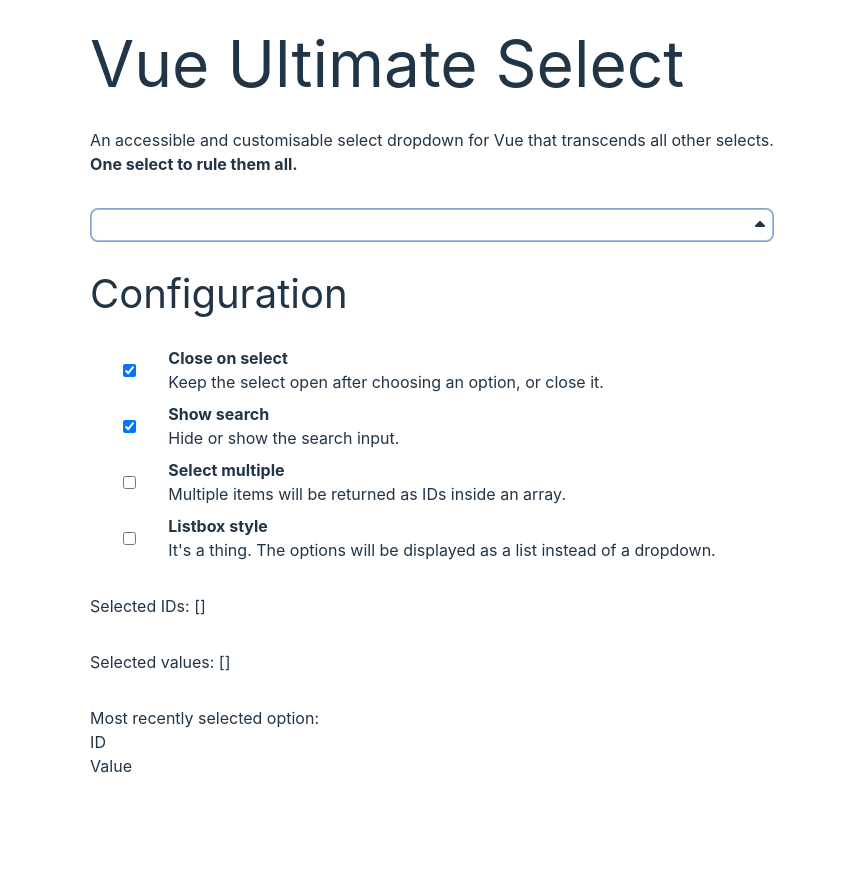
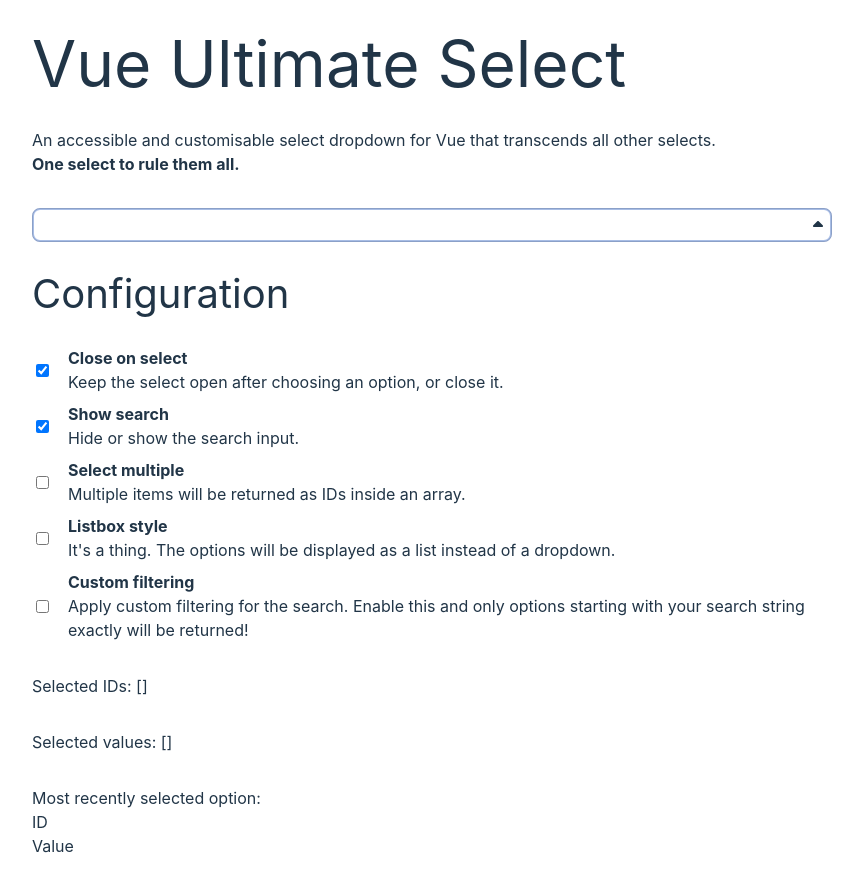
Before and after one commit to edenchazard/v-ultimate-select, a Vue app: page / in a window 1280 px wide. Shown: the whole page, without its empty margins (208-1071 px from the left). Before the commit the page ends 810 px from the top, so only its background shows below. Built offline with nearby package versions, Linux system fonts and the light colour scheme.

Commit message:
improve searching

```diff
--- a/src/App.vue
+++ b/src/App.vue
@@ -16,6 +16,7 @@
       class="tags"
       v-model:ids="ids"
       v-model:values="values"
+      :search-handler="config.customMatcher ? customMatcher : null"
       @selected="(key, value) => (selected = { key, value })"
     />
     <h2>Configuration</h2>
@@ -59,6 +60,18 @@
           dropdown.
         </p>
       </div>
+      <input
+        type="checkbox"
+        v-model="config.customMatcher"
+        id="custom-matcher"
+      />
+      <div>
+        <label for="custom-matcher">Custom filtering</label>
+        <p>
+          Apply custom filtering for the search. Enable this and only options
+          starting with your search string exactly will be returned!
+        </p>
+      </div>
     </div>
 
     <div>Selected IDs: {{ ids }}</div>
@@ -88,11 +101,16 @@ const config = reactive({
   showSearch: true,
   multiple: false,
   listbox: false,
+  customMatcher: false,
 });
 
 const values = ref([]);
 const ids = ref([]);
 const selected = ref({ key: null, value: null });
+
+function customMatcher(search: string, option: OptionValue): boolean {
+  return option.value.toString().startsWith(search);
+}
 </script>
 
 <style scoped>
@@ -111,6 +129,7 @@ const selected = ref({ key: null, value: null });
   grid-template-columns: auto auto;
   align-items: center;
   row-gap: 0.5rem;
+  column-gap: 1rem;
 
   & label {
     font-weight: bold;
--- a/src/components/VUltimateSelect.vue
+++ b/src/components/VUltimateSelect.vue
@@ -125,7 +125,7 @@ import {
 } from "vue";
 import { useFloating, autoUpdate, flip, size } from "@floating-ui/vue";
 import { useFocusTrap } from "@vueuse/integrations/useFocusTrap";
-import { useElementSize, useResizeObserver } from "@vueuse/core";
+import { ArgumentsType, useElementSize, useResizeObserver } from "@vueuse/core";
 import { FontAwesomeIcon } from "@fortawesome/vue-fontawesome";
 
 const props = defineProps({
@@ -272,13 +272,11 @@ const props = defineProps({
   },
 
   /**
-   * TODO
-   *
    * A callback that defines how the combobox will filter options
    * when searching.
    */
   searchHandler: {
-    type: Object as PropType<(option: OptionValue) => boolean>,
+    type: null as unknown as PropType<MatcherCallback | null>,
     default: null,
   },
 });
@@ -428,16 +426,32 @@ const internalOptions = computed(() => {
 const filteredOptionsList = computed(() => {
   // no search applied
   if (search.value === "") {
-    return [...internalOptions.value];
+    return internalOptions.value;
   }
 
+  const defaultSearchMatcher: MatcherCallback = (
+    search: string,
+    value: OptionValue
+  ) =>
+    (value[props.labelField].toString() as string)
+      .toLowerCase()
+      .trim()
+      .indexOf(search.toLowerCase()) !== -1;
+
+  // we should use the user-provided callback if given.
+  const matchesCriteria = props.searchHandler
+    ? props.searchHandler
+    : defaultSearchMatcher;
+
   const filtered = new Map<OptionKey, OptionValue>();
+
   [...internalOptions.value].forEach(([key, value]) => {
     // matches the filter
-    if (value[props.trackByKey].toString().indexOf(search.value) !== -1) {
+    if (matchesCriteria(search.value, value, key)) {
       filtered.set(key, value);
     }
   });
+
   return filtered;
 });
 
```
Also changed, not shown: src/components/.d.ts.
